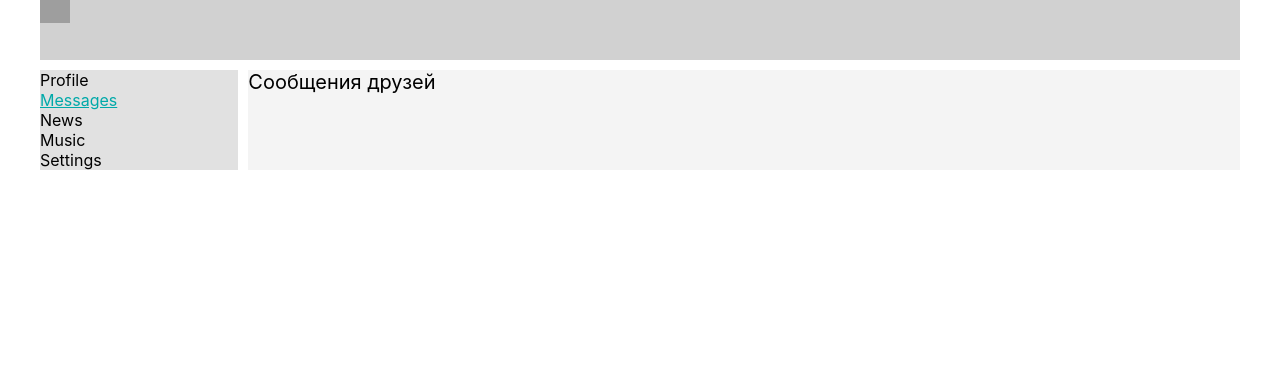
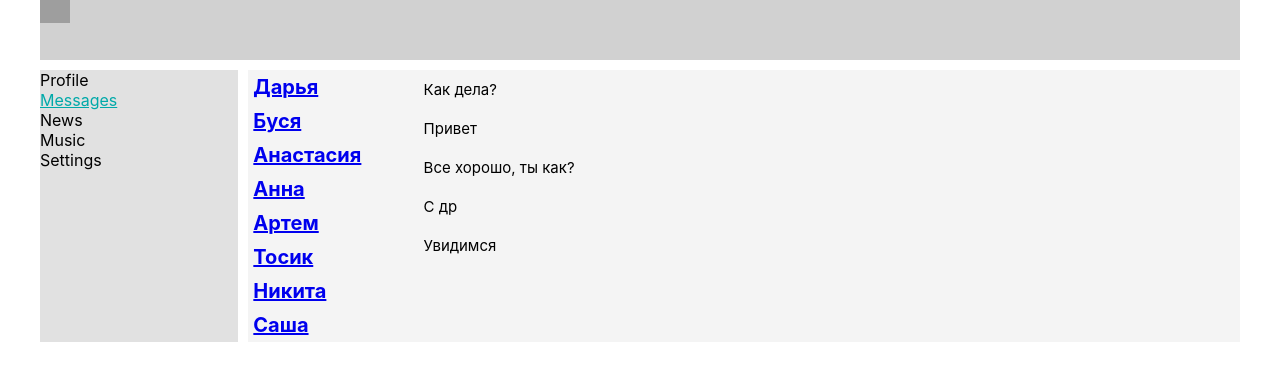
Before and after one commit to DenisPolyakov1328/React-myFirstProject, a React (Create React App) app: page /messages in a window 1280 px wide. Shown: the top 380 px of the page. Built offline with nearby package versions, Linux system fonts and the light colour scheme; grey boxes are pictures that could not be loaded.

Commit message:
Сверстал и настроил вкладку диалоги

```diff
--- a/src/App.js
+++ b/src/App.js
@@ -17,7 +17,7 @@ function App() {
         <div className="app-wrapper-content">
           <Routes>
             <Route path="/profile" element={<Profile />} />
-            <Route path="/messages" element={<Messages />} />
+            <Route path="/messages/*" element={<Messages />} />
             <Route path="/music" element={<Music />} />
             <Route path="/news" element={<News />} />
             <Route path="/settings" element={<Settings />} />
--- a/src/components/Messages/Messages.jsx
+++ b/src/components/Messages/Messages.jsx
@@ -1,10 +1,39 @@
-import cont from "./Messages.module.css";
+import contMess from "./Messages.module.css";
+import { NavLink } from "react-router-dom";
 
+const DilogsItems = (props) => {
+  let path = "/messages/" + props.id;
+  return (
+    <div className={`${contMess.dialog} ${contMess.active}`}>
+      <NavLink to={path}>{props.name}</NavLink>
+    </div>
+  );
+};
+
+const Message = (props) => {
+  return <div className={contMess.message}>{props.message}</div>
+}
 
 const Messages = () => {
   return (
-    <div className={cont.content}>
-      Сообщения друзей
+    <div className={contMess.content}>
+      <div className={contMess.dialogsItems}>
+        <DilogsItems name='Дарья' id='1'/>
+        <DilogsItems name='Буся' id='2'/>
+        <DilogsItems name='Анастасия' id='3'/>
+        <DilogsItems name='Анна' id='4'/>
+        <DilogsItems name='Артем' id='5'/>
+        <DilogsItems name='Тосик' id='6'/>
+        <DilogsItems name='Никита' id='7'/>
+        <DilogsItems name='Саша' id='8'/>
+      </div>
+      <div className={contMess.messages}>
+        <Message message='Как дела?'/>
+        <Message message='Привет'/>
+        <Message message='Все хорошо, ты как?'/>
+        <Message message='С др'/>
+        <Message message='Увидимся'/>
+      </div>
     </div>
   );
 };
--- a/src/components/Messages/Messages.module.css
+++ b/src/components/Messages/Messages.module.css
@@ -1,3 +1,25 @@
 .content {
+  display: grid;
+  grid-template-columns: 2fr 10fr;
+}
+
+.dialogsItems {
   font-size: 20px;
 }
+
+.dialogsItems .dialog {
+  padding: 5px;
+}
+
+.dialogsItems .active {
+  color: rgb(43, 118, 143);
+  font-weight: bold;
+ }
+
+.messages {
+  font-size: 15px;
+}
+
+.messages .message {
+  padding: 10px;
+}
--- a/src/components/Profile/MyPosts/MyPosts.jsx
+++ b/src/components/Profile/MyPosts/MyPosts.jsx
@@ -3,14 +3,20 @@ import Post from "./Post/Posts";
 
 const MyPosts = () => {
   return (
-    <div className={cont.content}>
-      My posts
+    <div className={cont.postsBlock}>
+      <h3>My posts</h3>
       <div>
-        <textarea></textarea>
-        <button>Add post</button>
+        <div>
+          <textarea></textarea>
+        </div>
+        <div>
+          <button>Add post</button>
+        </div>
       </div>
-      <Post message='Я учу реакт' count='20'/>
-      <Post message='Закончил институт' count='30'/>
+      <div className={cont.post}>
+        <Post message="Я учу реакт" count="20" />
+        <Post message="Закончил институт" count="30" />
+      </div>
     </div>
   );
 };
--- a/src/components/Profile/MyPosts/MyPosts.module.css
+++ b/src/components/Profile/MyPosts/MyPosts.module.css
@@ -0,0 +1,7 @@
+.postsBlock {
+    padding: 10px;
+}
+
+.post {
+    margin-top: 10px;
+}
--- a/src/components/Profile/MyPosts/Post/Posts.module.css
+++ b/src/components/Profile/MyPosts/Post/Posts.module.css
@@ -1,3 +1,7 @@
+.content {
+  margin-top: 10px;
+}
+
 .content img {
   width: 50px;
   height: 50px;
--- a/src/components/Profile/Profile.jsx
+++ b/src/components/Profile/Profile.jsx
@@ -1,14 +1,12 @@
 /* eslint-disable jsx-a11y/alt-text */
 import cont from "./Profile.module.css";
 import MyPosts from "./MyPosts/MyPosts";
+import ProfileInfo from "./ProfileInfo/ProfileInfo";
 
 const Profile = () => {
   return (
     <div className={cont.content}>
-      <div>
-        <img src="https://images.unsplash.com/photo-1417577097439-425fb7dec05e?ixlib=rb-4.0.3&ixid=M3wxMjA3fDB8MHxwaG90by1wYWdlfHx8fGVufDB8fHx8fA%3D%3D&auto=format&fit=crop&w=1000&q=80"></img>
-      </div>
-      <div>ava + description</div>
+      <ProfileInfo />
       <MyPosts />
     </div>
   );
--- /dev/null
+++ b/src/components/Profile/ProfileInfo/ProfileInfo.jsx
@@ -0,0 +1,15 @@
+/* eslint-disable jsx-a11y/alt-text */
+import cont from "./ProfileInfo.module.css";
+
+const ProfileInfo = () => {
+  return (
+    <div className={cont.content}>
+      <div>
+        <img src="https://images.unsplash.com/photo-1417577097439-425fb7dec05e?ixlib=rb-4.0.3&ixid=M3wxMjA3fDB8MHxwaG90by1wYWdlfHx8fGVufDB8fHx8fA%3D%3D&auto=format&fit=crop&w=1000&q=80"></img>
+      </div>
+      <div className={cont.descriptionBlock}>ava + description</div>
+    </div>
+  );
+};
+
+export default ProfileInfo;
--- /dev/null
+++ b/src/components/Profile/ProfileInfo/ProfileInfo.module.css
@@ -0,0 +1,7 @@
+.content {
+    font-size: 20px;
+  }
+
+.descriptionBlock {
+  padding: 10px;
+}
```
